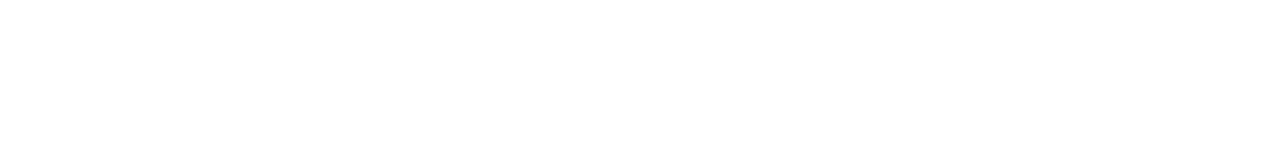
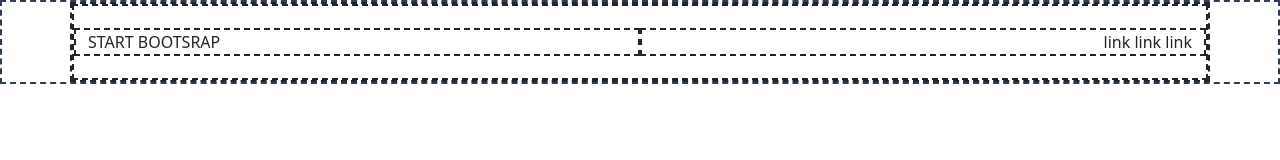
Before and after one commit to Tommaso-Panarotto/html-css-bootstrap-freelancer, a plain HTML site: page index.html in a window 1280 px wide. Drawn offline with nearby package versions, Linux system fonts and the light colour scheme.

Commit message:
added header

```diff
--- a/css/style.css
+++ b/css/style.css
@@ -1 +1,19 @@
+/*To remove*/
+body * {
+    border: 2px dashed;
+}
+
 /* Generics */
+header {
+    min-height: 80px;
+    border: 2px dashed #2C3E50;
+}
+
+/*header*/
+header .container {
+    height: 80px;
+}
+
+.row {
+    height: 100%;
+}
--- a/index.html
+++ b/index.html
@@ -12,10 +12,21 @@
 
     <!--Style-->
     <link rel="stylesheet" href="css/style.css">
+
 </head>
 
 <body>
 
+    <!--Header-->
+    <header>
+        <div class="container">
+            <div class="row align-items-center">
+                <div class="col">START BOOTSRAP</div>
+                <div class="col text-end">link link link</div>
+            </div>
+        </div>
+    </header>
+
 </body>
 
 </html>
```
